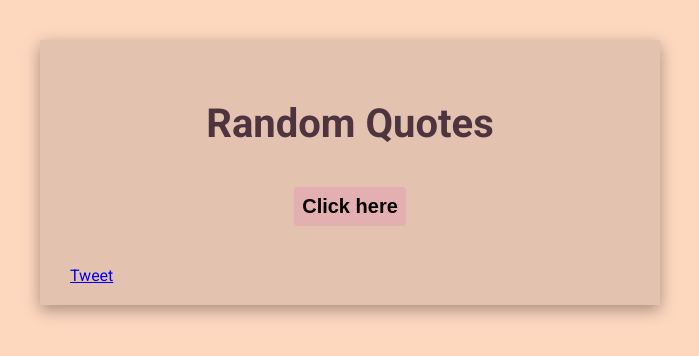
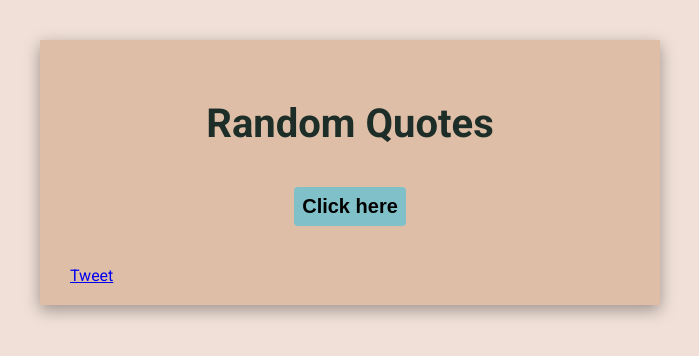
Before and after one commit to carolinanonato/random, a plain HTML site: page index.html in a window 1280 px wide. Shown: the whole page, without its empty margins (290-989 px from the left). Drawn offline with Linux system fonts and the light colour scheme.

Commit message:
colour palette changes

```diff
--- a/style.css
+++ b/style.css
@@ -3,8 +3,8 @@
 }
 
 body {
-  background-color: #fed7bf;
-  color: #4d343f;
+  background-color: #f0e0d7;
+  color: #251933;
   font-family: "Roboto", sans-serif;
 }
 
@@ -14,7 +14,7 @@ body {
   margin: 0 auto;
   padding: 20px 30px 20px 30px;
   margin-top: 40px;
-  background-color: #dbbeabc5;
+  background-color: #dbb59bc5;
 }
 
 .here,
@@ -27,12 +27,13 @@ h1 {
 h1 {
   text-align: center;
   font-size: 40px;
+  color: rgb(28, 46, 39);
 }
 
 button {
   display: block;
   margin: 0 auto;
-  background-color: #e4afb0;
+  background-color: #80c0c9;
   outline: none;
   cursor: pointer;
   border-radius: 4px;
```
